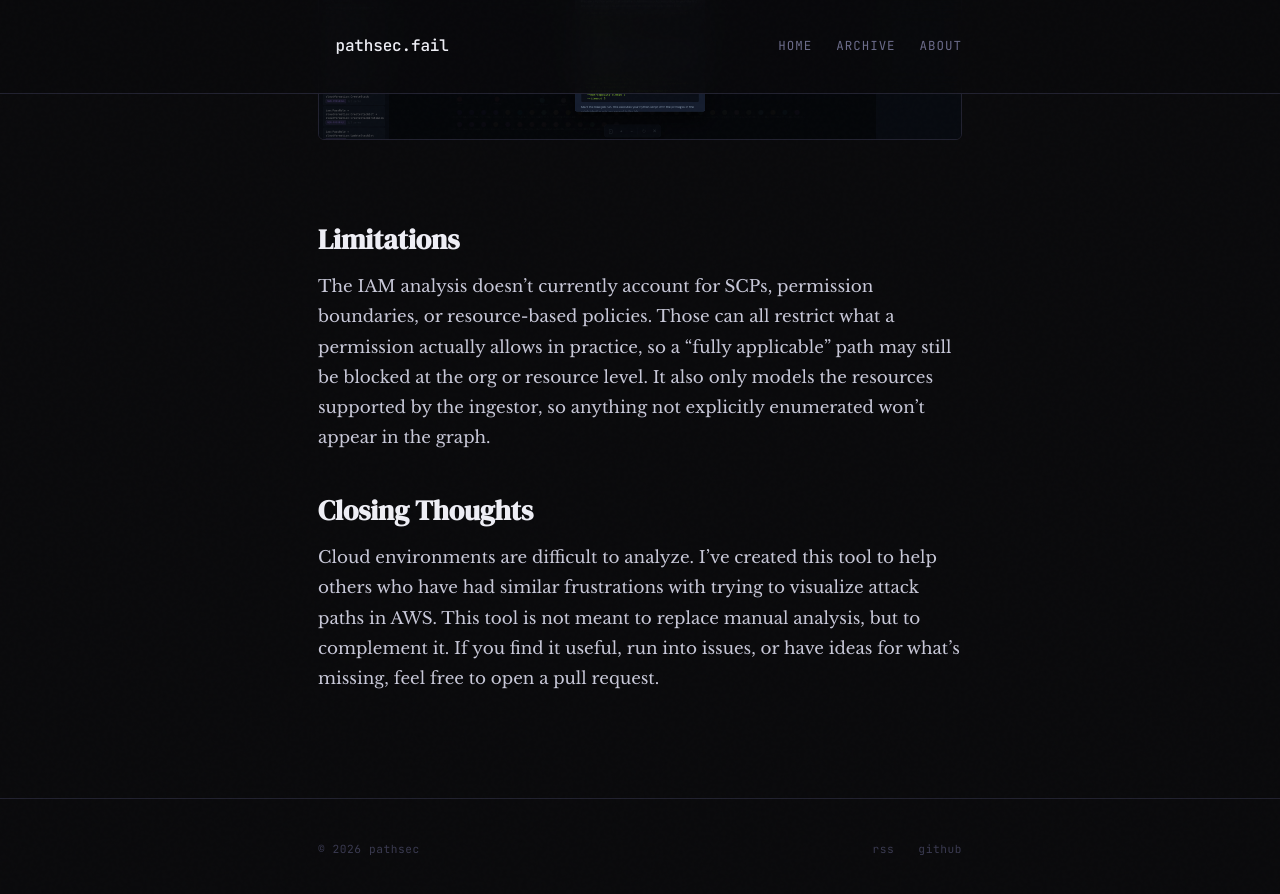
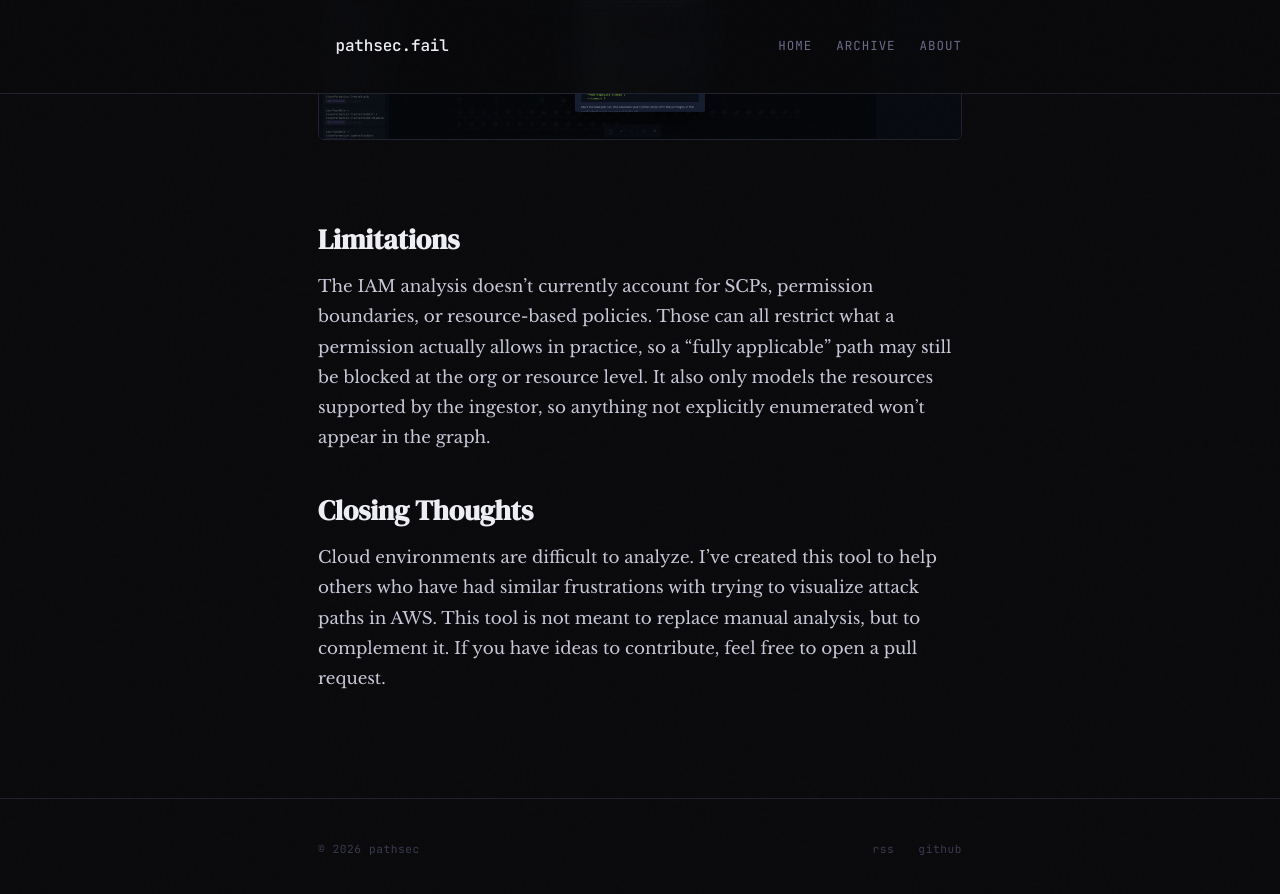
Before and after one commit to pathsec/pathsec.github.io, a Jekyll site: the page built from _posts/2026-03-06-visualizing-aws.md, in a window 1280 px wide and 900 px high, scrolled down 4130 px. Shown: the top 894 px of the window. Built offline with Jekyll 4.4.1, drawn with Linux system fonts in a browser that asks for light colours.

Commit message:
Update 2026-03-06-visualizing-aws.md

```diff
--- a/_posts/2026-03-06-visualizing-aws.md
+++ b/_posts/2026-03-06-visualizing-aws.md
@@ -59,4 +59,4 @@ The IAM analysis doesn't currently account for SCPs, permission boundaries, or r
 
 ## Closing Thoughts
 
-Cloud environments are difficult to analyze. I've created this tool to help others who have had similar frustrations with trying to visualize attack paths in AWS. This tool is not meant to replace manual analysis, but to complement it. If you find it useful, run into issues, or have ideas for what's missing, feel free to open a pull request.
+Cloud environments are difficult to analyze. I've created this tool to help others who have had similar frustrations with trying to visualize attack paths in AWS. This tool is not meant to replace manual analysis, but to complement it. If you have ideas to contribute, feel free to open a pull request.
```
